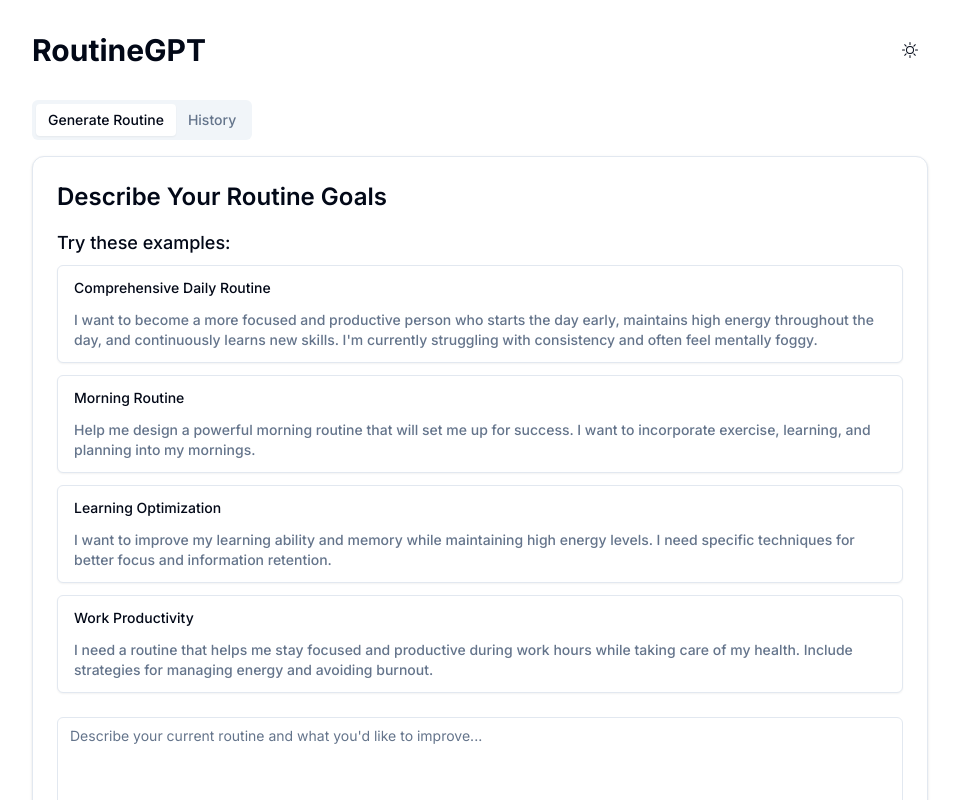
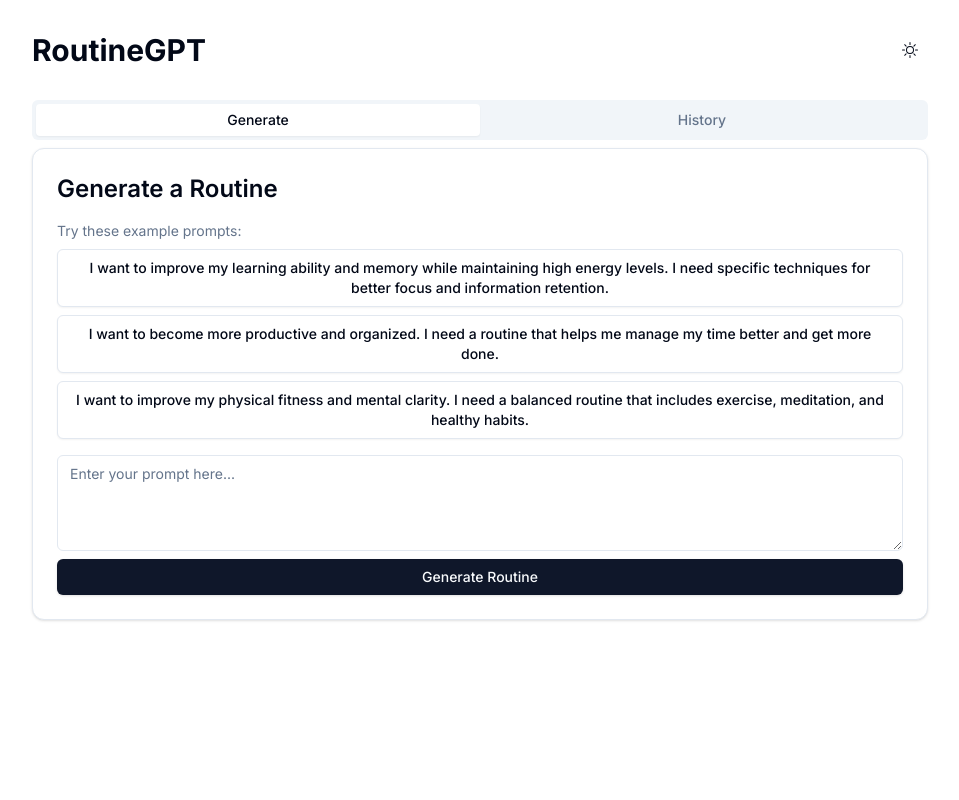
Before and after one commit to Samireye/RoutineGPT, a Next.js app: page / in a window 1280 px wide. Shown: the top 800 px of the page, without its empty margins (160-1119 px from the left). Built offline with nearby package versions, Linux system fonts and the light colour scheme.

Commit message:
Fix ESLint errors and improve code quality

```diff
--- a/src/app/api/routines/route.ts
+++ b/src/app/api/routines/route.ts
@@ -1,17 +1,18 @@
 import { NextResponse } from 'next/server'
 import { prisma } from '@/lib/db'
+import type { Routine } from '@prisma/client'
 
-function createJSONResponse(data: any, status: number = 200) {
-  return NextResponse.json(data, { status });
-}
-
-export async function GET(request: Request) {
+export async function GET() {
   try {
-    const routines = await prisma.routine.findMany();
-    return createJSONResponse(routines);
+    const routines: Routine[] = await prisma.routine.findMany({
+      orderBy: {
+        createdAt: 'desc'
+      }
+    });
+    return NextResponse.json(routines);
   } catch (error) {
-    console.error('Error fetching routines:', error);
-    return createJSONResponse({ error: 'Failed to fetch routines' }, 500);
+    console.error('Failed to fetch routines:', error);
+    return NextResponse.json({ error: 'Failed to fetch routines' }, { status: 500 });
   }
 }
 
--- a/src/app/page.tsx
+++ b/src/app/page.tsx
@@ -2,7 +2,6 @@
 
 import { useState } from 'react'
 import { Button } from '@/components/ui/button'
-import { Input } from '@/components/ui/input'
 import { ThemeToggle } from '@/components/theme-toggle'
 import { RoutineHistory } from '@/components/routine-history'
 import { Tabs, TabsContent, TabsList, TabsTrigger } from "@/components/ui/tabs"
@@ -25,7 +24,6 @@ function TextDisplay({ content }: { content: unknown }) {
     : JSON.stringify(rawContent);
 
   let inNumberedList = false;
-  let listCounter = 0;
 
   const formattedContent = textContent
     .split('\n')
@@ -33,7 +31,6 @@ function TextDisplay({ content }: { content: unknown }) {
       // Handle headers (##, ###)
       if (line.startsWith('## ')) {
         inNumberedList = false;
-        listCounter = 0;
         return (
           <h2 key={i} className="text-2xl font-bold mt-6 mb-4">
             {line.slice(3)}
@@ -42,7 +39,6 @@ function TextDisplay({ content }: { content: unknown }) {
       }
       if (line.startsWith('### ')) {
         inNumberedList = false;
-        listCounter = 0;
         return (
           <h3 key={i} className="text-xl font-bold mt-4 mb-3">
             {line.slice(4)}
@@ -57,7 +53,6 @@ function TextDisplay({ content }: { content: unknown }) {
       // Handle bullet points
       if (line.trim().startsWith('- ') || line.trim().startsWith('* ')) {
         inNumberedList = false;
-        listCounter = 0;
         return (
           <li key={i} className="ml-4 mb-2">
             <span dangerouslySetInnerHTML={{ __html: textWithBold }} />
@@ -70,9 +65,7 @@ function TextDisplay({ content }: { content: unknown }) {
       if (numberedListMatch) {
         if (!inNumberedList) {
           inNumberedList = true;
-          listCounter = 0;
         }
-        listCounter++;
         const content = line.replace(/^\d+\.\s/, '');
         return (
           <li key={i} className="ml-4 mb-2 list-decimal">
@@ -81,7 +74,6 @@ function TextDisplay({ content }: { content: unknown }) {
         );
       } else {
         inNumberedList = false;
-        listCounter = 0;
       }
 
       // Regular paragraph with bold text
@@ -105,85 +97,57 @@ function TextDisplay({ content }: { content: unknown }) {
 }
 
 const samplePrompts = [
-  {
-    title: "Comprehensive Daily Routine",
-    prompt: "I want to become a more focused and productive person who starts the day early, maintains high energy throughout the day, and continuously learns new skills. I'm currently struggling with consistency and often feel mentally foggy."
-  },
-  {
-    title: "Morning Routine",
-    prompt: "Help me design a powerful morning routine that will set me up for success. I want to incorporate exercise, learning, and planning into my mornings."
-  },
-  {
-    title: "Learning Optimization",
-    prompt: "I want to improve my learning ability and memory while maintaining high energy levels. I need specific techniques for better focus and information retention."
-  },
-  {
-    title: "Work Productivity",
-    prompt: "I need a routine that helps me stay focused and productive during work hours while taking care of my health. Include strategies for managing energy and avoiding burnout."
-  }
-]
+  "I want to improve my learning ability and memory while maintaining high energy levels. I need specific techniques for better focus and information retention.",
+  "I want to become more productive and organized. I need a routine that helps me manage my time better and get more done.",
+  "I want to improve my physical fitness and mental clarity. I need a balanced routine that includes exercise, meditation, and healthy habits."
+];
 
 export default function Home() {
-  const [routineInput, setRoutineInput] = useState('')
+  const [prompt, setPrompt] = useState('')
   const [generatedRoutine, setGeneratedRoutine] = useState('')
-  const [isLoading, setIsLoading] = useState(false)
-  const [error, setError] = useState('')
+  const [isGenerating, setIsGenerating] = useState(false)
 
-  const handleGenerateRoutine = async () => {
-    if (!routineInput.trim()) {
-      setError('Please describe your routine first')
-      return
+  const handleGenerate = async () => {
+    if (!prompt) {
+      toast.error('Please enter a prompt');
+      return;
     }
 
-    setIsLoading(true)
-    setError('')
-
+    setIsGenerating(true);
     try {
-      console.log('Sending request to API...')
       const response = await fetch('/api/generate-routine', {
         method: 'POST',
         headers: {
           'Content-Type': 'application/json',
         },
-        body: JSON.stringify({ prompt: routineInput }),
-      })
+        body: JSON.stringify({ prompt }),
+      });
 
-      console.log('Response status:', response.status)
-      const text = await response.text()
-      console.log('Raw response:', text)
+      const data = await response.json();
 
-      let data
-      try {
-        data = JSON.parse(text)
-      } catch (parseError) {
-        console.error('JSON Parse Error:', parseError)
-        console.error('Response text:', text)
-        throw new Error('Invalid response from server')
+      if (!response.ok) {
+        throw new Error(data.error || 'Failed to generate routine');
       }
 
-      if (!response.ok) {
-        throw new Error(data.error || 'Failed to generate routine')
+      if (!data.success || !data.routine) {
+        throw new Error('Invalid response format from server');
       }
 
-      if (!data.routine) {
-        throw new Error('No routine was generated')
+      setGeneratedRoutine(data.routine.output || '');
+    } catch (error) {
+      console.error('Error generating routine:', error);
+      toast.error('Failed to generate routine. Please try again.');
+    } finally {
+      setIsGenerating(false);
     }
-
-      setGeneratedRoutine(data.routine)
-    } catch (err) {
-      console.error('Error:', err)
-      setError(err instanceof Error ? err.message : 'Failed to generate routine. Please try again.')
-    } finally {
-      setIsLoading(false)
-    }
-  }
+  };
 
   const handleCopy = async (text: string) => {
     try {
       await window.navigator.clipboard.writeText(text);
       toast.success('Copied to clipboard!');
-    } catch (err) {
-      console.error('Failed to copy text:', err);
+    } catch (error) {
+      console.error('Failed to copy text:', error);
       // Fallback method
       const textArea = document.createElement('textarea');
       textArea.value = text;
@@ -192,7 +156,7 @@ export default function Home() {
       try {
         document.execCommand('copy');
         toast.success('Copied to clipboard!');
-      } catch (err) {
+      } catch (error) {
         toast.error('Failed to copy text');
       }
       document.body.removeChild(textArea);
@@ -207,59 +171,53 @@ export default function Home() {
           <ThemeToggle />
         </div>
 
-        <Tabs defaultValue="generate" className="space-y-4">
-          <TabsList>
-            <TabsTrigger value="generate">Generate Routine</TabsTrigger>
+        <Tabs defaultValue="generate" className="w-full">
+          <TabsList className="grid w-full grid-cols-2">
+            <TabsTrigger value="generate">Generate</TabsTrigger>
             <TabsTrigger value="history">History</TabsTrigger>
           </TabsList>
-
-          <TabsContent value="generate" className="space-y-4">
+          <TabsContent value="generate">
             <Card className="p-6">
-              <h2 className="text-2xl font-semibold mb-4">Describe Your Routine Goals</h2>
-
-              <div className="mb-6">
-                <h3 className="text-lg font-medium mb-2">Try these examples:</h3>
-                <div className="grid grid-cols-1 gap-3">
-                  {samplePrompts.map((sample, index) => (
+              <div className="space-y-4">
+                <h2 className="text-2xl font-semibold">Generate a Routine</h2>
+                <div className="space-y-2">
+                  <p className="text-sm text-muted-foreground">
+                    Try these example prompts:
+                  </p>
+                  <div className="grid gap-2">
+                    {samplePrompts.map((samplePrompt, index) => (
                       <Button
                         key={index}
                         variant="outline"
-                      className="h-auto py-3 px-4 text-left flex flex-col items-start w-full overflow-hidden"
-                      onClick={() => setRoutineInput(sample.prompt)}
+                        onClick={() => setPrompt(samplePrompt)}
+                        className="justify-start h-auto whitespace-normal"
                       >
-                      <span className="font-medium mb-1 w-full">{sample.title}</span>
-                      <span className="text-sm text-muted-foreground w-full break-words whitespace-normal">
-                        {sample.prompt}
-                      </span>
+                        {samplePrompt}
                       </Button>
                     ))}
                   </div>
                 </div>
 
+                <div className="space-y-2">
                   <Textarea
-                value={routineInput}
-                onChange={(e) => setRoutineInput(e.target.value)}
-                placeholder="Describe your current routine and what you'd like to improve..."
-                className="mb-4 min-h-[150px]"
+                    placeholder="Enter your prompt here..."
+                    value={prompt}
+                    onChange={(e) => setPrompt(e.target.value)}
+                    className="h-24"
                   />
-
-              {error && (
-                <p className="text-red-500 mb-4">Error: {error}</p>
-              )}
-
                   <Button
-                onClick={handleGenerateRoutine}
-                className="bg-gray-600 hover:bg-gray-700 text-white"
-                disabled={isLoading}
+                    onClick={handleGenerate}
+                    disabled={isGenerating}
+                    className="w-full"
                   >
-                {isLoading ? 'Generating...' : 'Generate Routine'}
+                    {isGenerating ? 'Generating...' : 'Generate Routine'}
                   </Button>
-            </Card>
+                </div>
 
                 {generatedRoutine && (
-              <Card className="p-6">
-                <h2 className="text-2xl font-semibold mb-4">Your Optimized Routine</h2>
-                <div className="prose dark:prose-invert max-w-none">
+                  <div className="mt-8">
+                    <h3 className="text-xl font-semibold mb-4">Your Optimized Routine</h3>
+                    <div className="prose dark:prose-invert max-w-none mb-4">
                       <TextDisplay content={generatedRoutine} />
                     </div>
                     <div className="flex gap-2 mt-4">
@@ -272,15 +230,16 @@ export default function Home() {
                         Copy to Clipboard
                       </Button>
                     </div>
+                  </div>
+                )}
+              </div>
             </Card>
-            )}
           </TabsContent>
-
           <TabsContent value="history">
             <RoutineHistory />
           </TabsContent>
         </Tabs>
       </div>
     </div>
-  )
+  );
 }
```
Also changed, not shown: src/components/routine-history.tsx (+5 -10 lines). Lines whose indentation alone changed are shown as unchanged.
